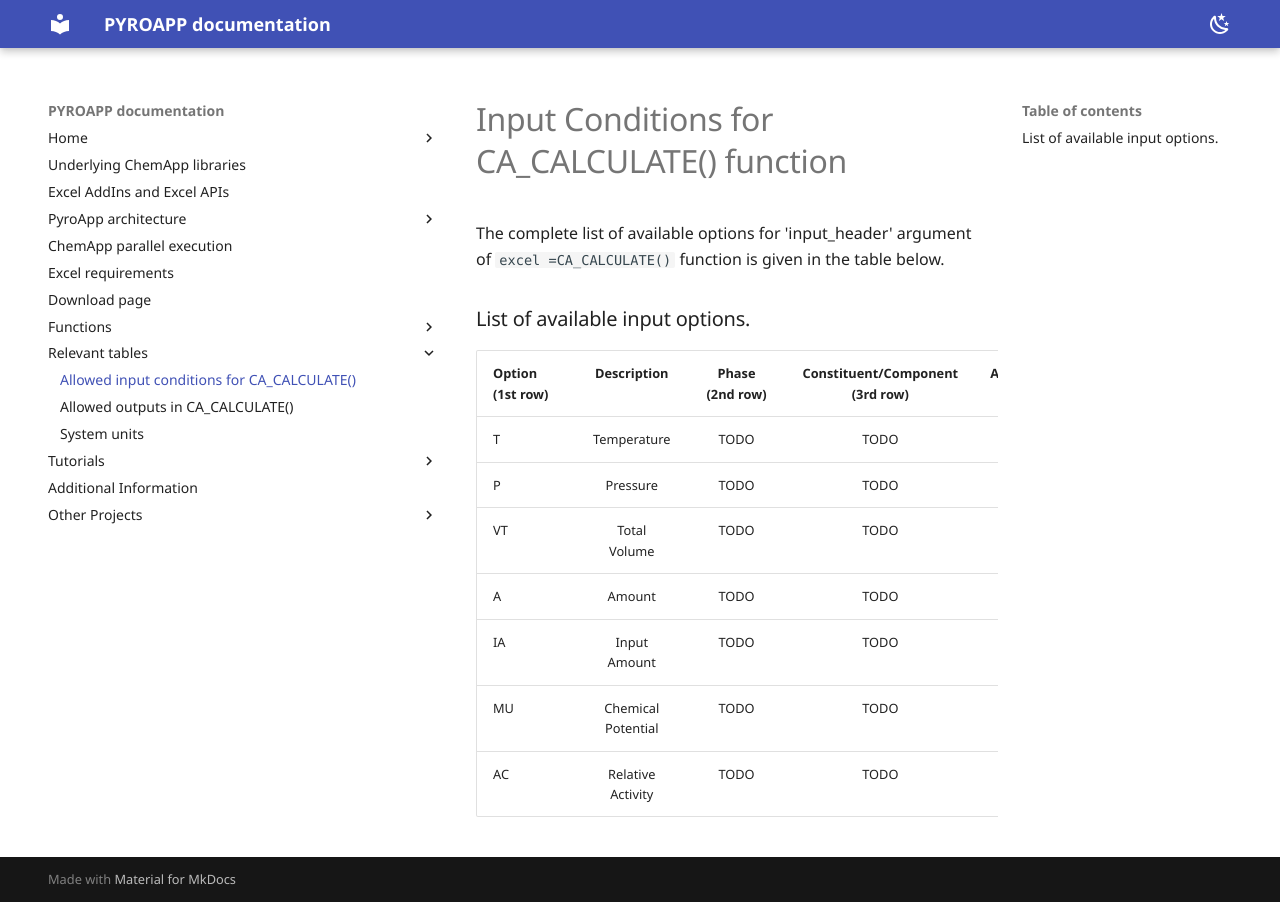
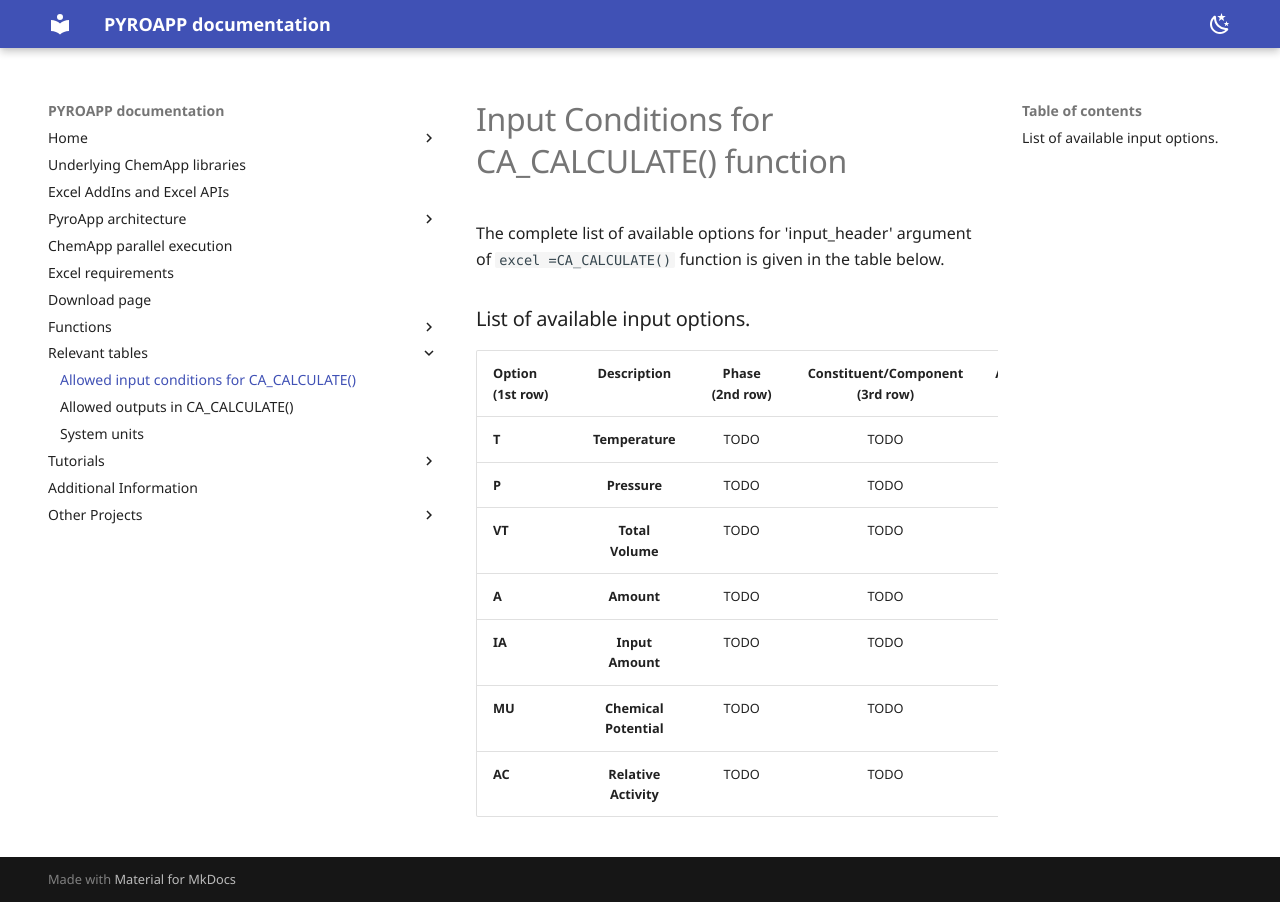
Before and after one commit to evnekdev/pyroapp-docs, an MkDocs documentation site: the page built from docs/input_conditions.md, in a window 1280 px wide. Built offline with MkDocs 1.6.1 and Material for MkDocs 9.7.7, drawn with Linux system fonts in a browser that asks for light colours; some web fonts are replaced.

````diff
--- a/docs/input_conditions.md
+++ b/docs/input_conditions.md
@@ -6,10 +6,10 @@ The complete list of available options for 'input_header' argument of ```excel =
 
 | Option (1st row) | Description | Phase (2nd row) | Constituent/Component (3rd row) | Acceptable Values | ChemApp Correspondence |
 |:---|:---:|:---:|:---:|:---:|:---:|
-| T  | Temperature        | TODO | TODO | TODO | Yes |
-| P  | Pressure           | TODO | TODO | TODO | Yes |
-| VT | Total Volume       | TODO | TODO | TODO | Yes |
-| A  | Amount             | TODO | TODO | TODO | Yes |
-| IA | Input Amount       | TODO | TODO | TODO | Yes |
-| MU | Chemical Potential | TODO | TODO | TODO | Yes |
-| AC | Relative Activity  | TODO | TODO | TODO | Yes |
+| **T**  | **Temperature**        | TODO | TODO | TODO | Yes |
+| **P**  | **Pressure**           | TODO | TODO | TODO | Yes |
+| **VT** | **Total Volume**       | TODO | TODO | TODO | Yes |
+| **A**  | **Amount**             | TODO | TODO | TODO | Yes |
+| **IA** | **Input Amount**       | TODO | TODO | TODO | Yes |
+| **MU** | **Chemical Potential** | TODO | TODO | TODO | Yes |
+| **AC** | **Relative Activity**  | TODO | TODO | TODO | Yes |
````
